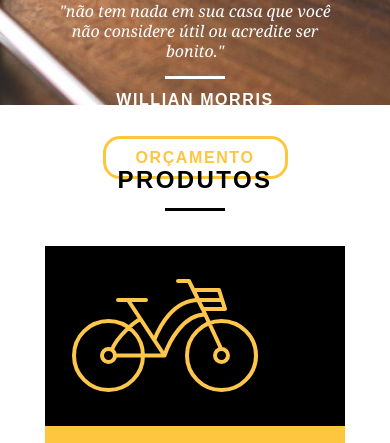
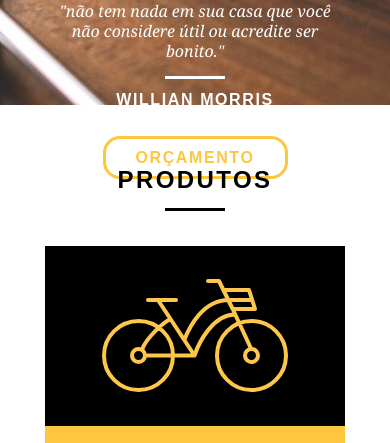
Before and after one commit to BrunoMartinsMoreira/Bikcraft, a plain HTML site: page index.html in a window 390 px wide. Shown: the part 367-810 px from the top of the page. Drawn offline with Linux system fonts and the light colour scheme.

Commit message:
responsive modifyes for home and sobre page

```diff
--- a/css/style.css
+++ b/css/style.css
@@ -201,6 +201,9 @@ img {
     background:#fec63e;
     text-align: center;
 }
+.produtos_lista li img {
+    margin: 0 auto;
+}
 
 .produtos_lista li h3 {
     margin-top: 20px;
--- a/index.html
+++ b/index.html
@@ -7,6 +7,7 @@
         <link rel="stylesheet" href="/css/reset.css">
         <link rel="stylesheet" href="/css/grid.css">
         <link rel="stylesheet" href="/css/style.css">
+        <link rel="stylesheet" href="/css/responsivo.css">
     </head>
         <body>
             <!--home e  cabeçalho-->
```
Also changed, not shown: contato.html (+1 -0 lines), portifolio.html (+1 -0 lines), produtos.html (+1 -0 lines), sobre.html (+1 -0 lines).
